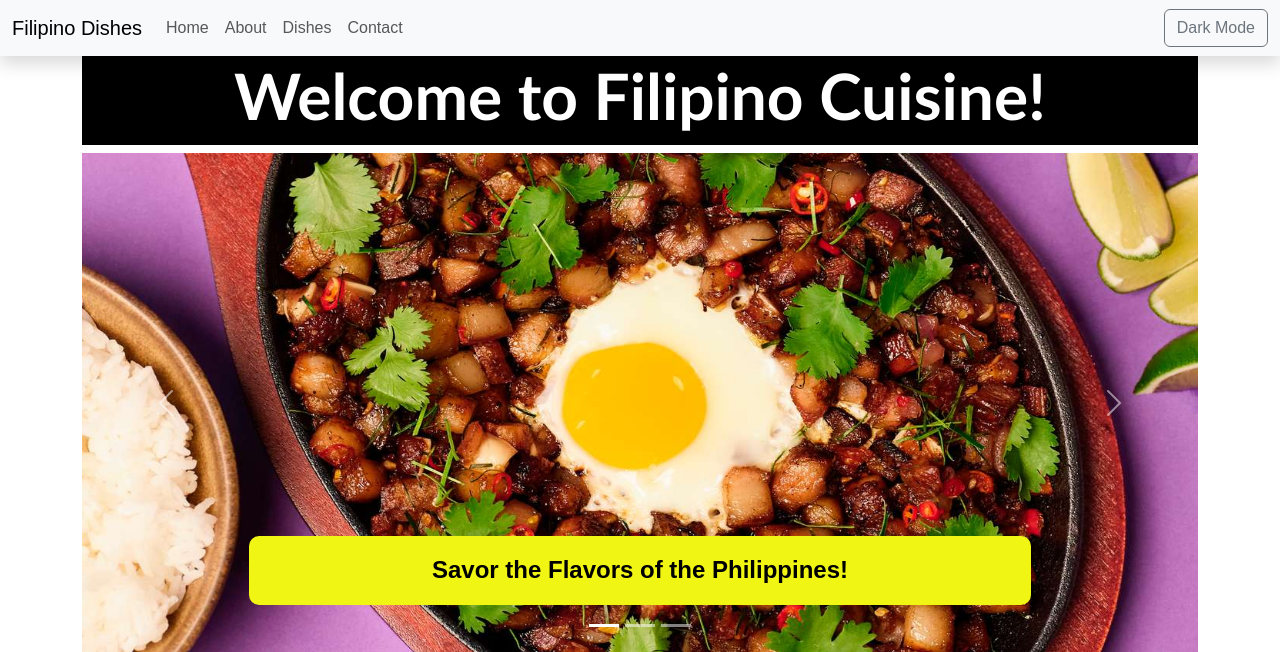
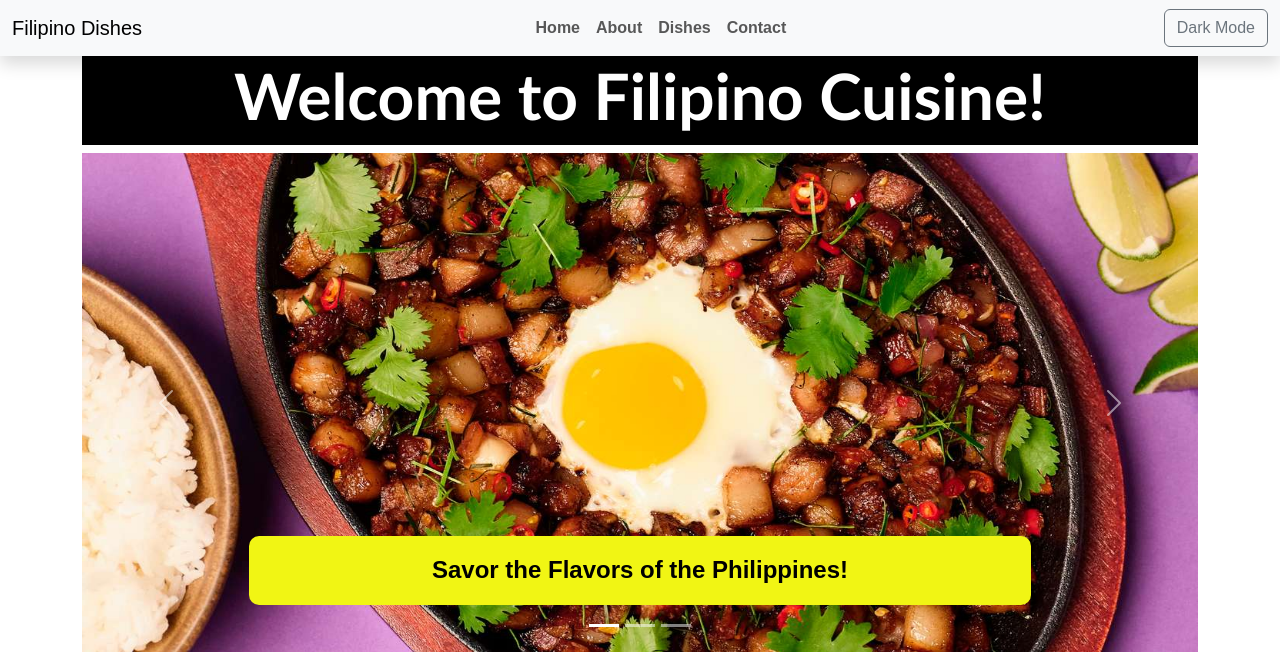
Before and after one commit to jalemgrapani/jalemgrapani.github.io, a PHP site: the page made by Activity 6/index.html in a window 1280 px wide. Shown: the top 652 px of the page. Run offline with PHP 8.4, Linux system fonts and the light colour scheme.

Commit message:
Added modified files

```diff
--- a/Activity 5/index.html
+++ b/Activity 5/index.html
@@ -4,7 +4,7 @@
 <head>
   <meta charset="utf-8">
   <meta name="viewport" content="width=device-width, initial-scale=1">
-  <title>Bootstrap demo</title>
+  <title>Japan</title>
   <link href="https://cdn.jsdelivr.net/npm/bootstrap@5.3.3/dist/css/bootstrap.min.css" rel="stylesheet"
     integrity="sha384-QWTKZyjpPEjISv5WaRU9OFeRpok6YctnYmDr5pNlyT2bRjXh0JMhjY6hW+ALEwIH" crossorigin="anonymous">
     <link rel="stylesheet" href="style.css">
@@ -13,7 +13,7 @@
 <body>
   <nav class="navbar navbar-expand-lg bg-dark">
     <div class="container-fluid">
-      <a class="navbar-brand text-white" href="#">JAPAN: TOURIST SPOT</a>
+      <a class="navbar-brand text-white" href="#">Japan: Tourist Spot</a>
       <button class="navbar-toggler" type="button" data-bs-toggle="collapse" data-bs-target="#navbarSupportedContent"
         aria-controls="navbarSupportedContent" aria-expanded="false" aria-label="Toggle navigation">
         <span class="navbar-toggler-icon"></span>
--- a/Activity 6/index.html
+++ b/Activity 6/index.html
@@ -77,24 +77,27 @@
       <span class="navbar-toggler-icon"></span>
     </button>
     <div class="collapse navbar-collapse" id="navbarNavDropdown">
-      <ul class="navbar-nav">
+      <ul class="navbar-nav ms-auto"> <!-- Added ms-auto to align the nav items to the right -->
         <li class="nav-item">
-          <a class="nav-link" aria-current="page" href="#home">Home</a>
+          <a class="nav-link fw-bold" aria-current="page" href="#home">Home</a>
         </li>
         <li class="nav-item">
-          <a class="nav-link" href="#about">About</a>
+          <a class="nav-link fw-bold" href="#about">About</a>
         </li>
         <li class="nav-item">
-          <a class="nav-link" href="#dishes">Dishes</a>
+          <a class="nav-link fw-bold" href="#dishes">Dishes</a>
         </li>
         <li class="nav-item">
-          <a class="nav-link" href="#footer">Contact</a>
+          <a class="nav-link fw-bold" href="#footer">Contact</a>
         </li>
       </ul>
       <button class="btn btn-outline-secondary ms-auto" id="btnColor" onclick="changeColorMode()">Dark Mode</button>
     </div>
   </div>
 </nav>
+
+
+
 
   <div class="container" id="home">
     <div class="row mt-5">
```
Also changed, not shown: Activity 5/style.css (+20 -21 lines).
